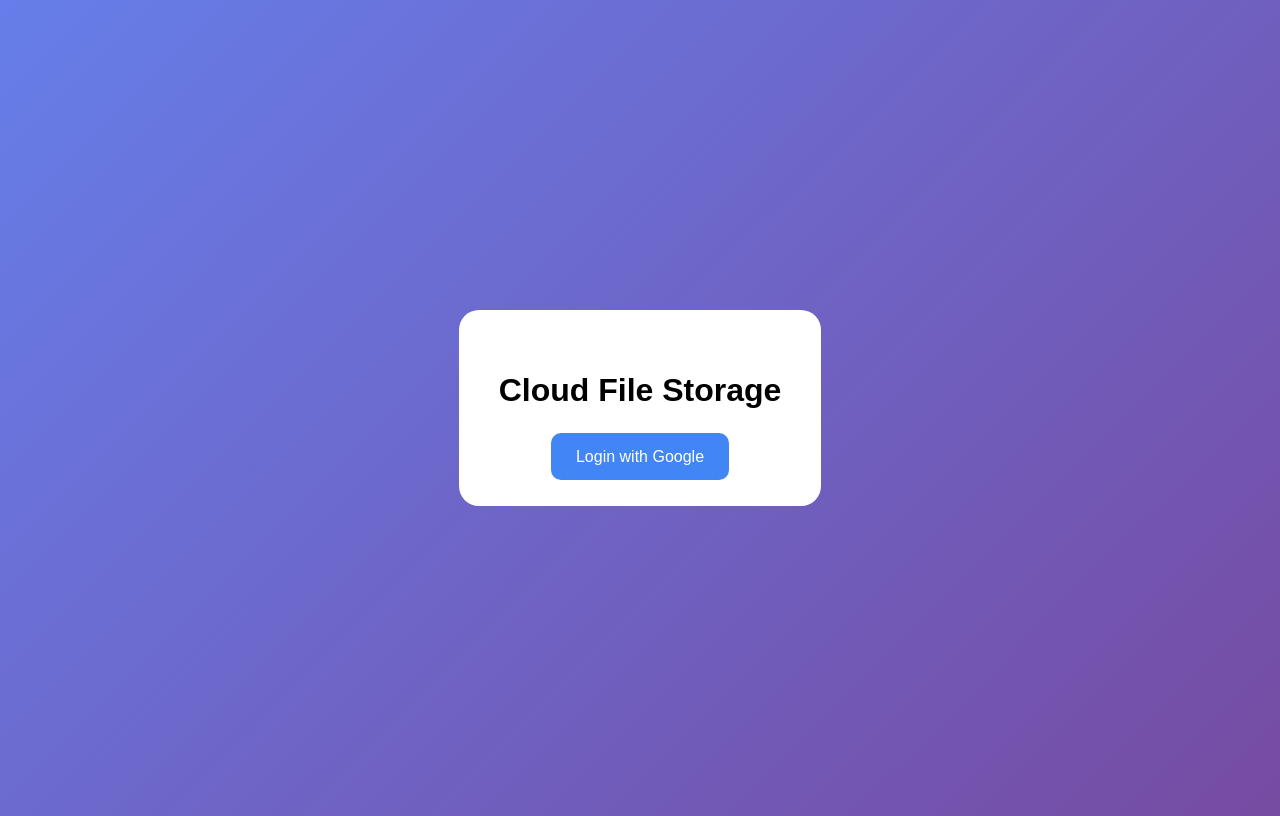
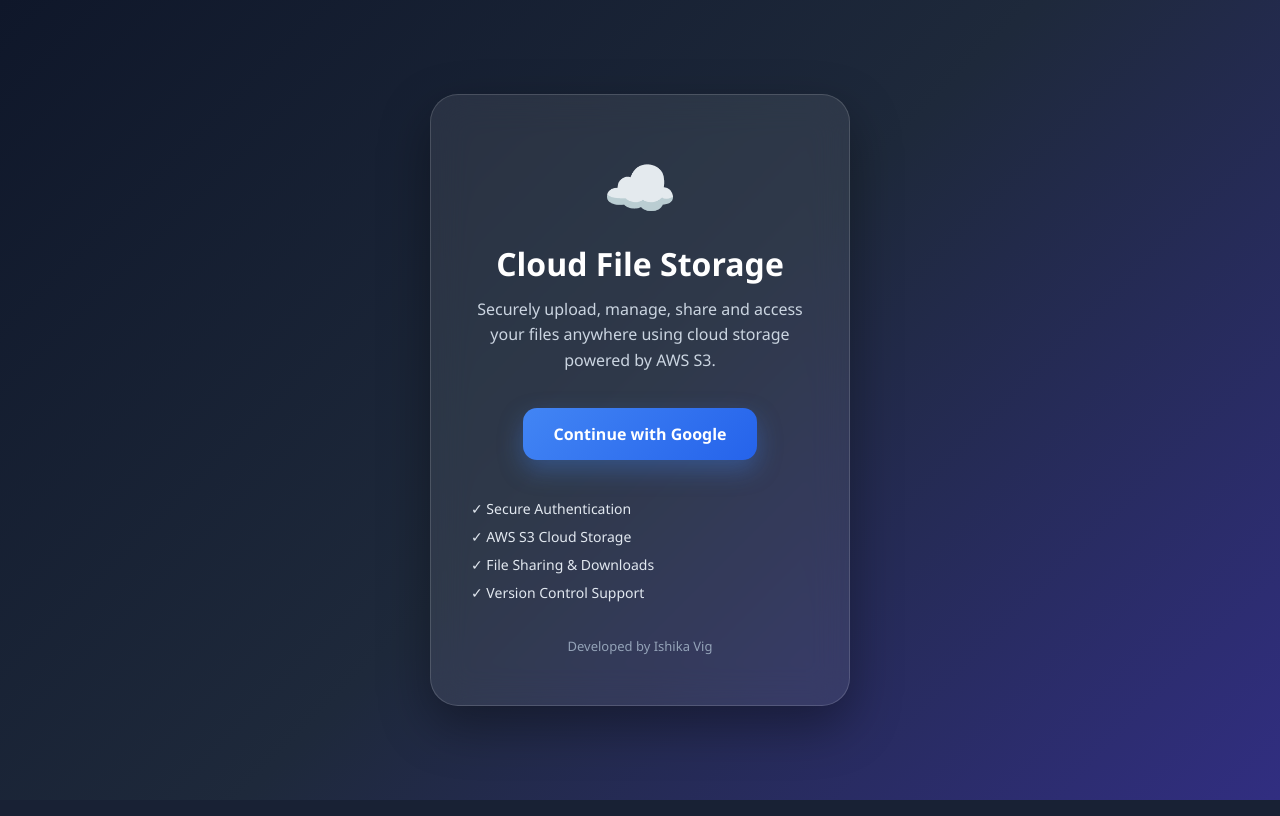
Before and after one commit to ishikavig18-dotcom/cloudstorage_app, a Flask app: page / in a window 1280 px wide. Run offline with Flask 3, Linux system fonts and the light colour scheme.

Commit message:
Update login.html

```diff
--- a/templates/login.html
+++ b/templates/login.html
@@ -1,36 +1,157 @@
 <!DOCTYPE html>
-<html>
+<html lang="en">
+
 <head>
-    <title>Login</title>
+
+    <meta charset="UTF-8">
+    <meta name="viewport"
+          content="width=device-width, initial-scale=1.0">
+
+    <title>Cloud File Storage</title>
 
     <style>
 
+        *{
+            margin:0;
+            padding:0;
+            box-sizing:border-box;
+            font-family:'Segoe UI',sans-serif;
+        }
+
         body{
-            font-family:Arial;
+            min-height:100vh;
             display:flex;
             justify-content:center;
             align-items:center;
-            height:100vh;
-            background:linear-gradient(
+            background:
+            linear-gradient(
                 135deg,
-                #667eea,
-                #764ba2
+                #0f172a,
+                #1e293b,
+                #312e81
             );
+            overflow:hidden;
         }
 
         .card{
-            background:white;
-            padding:40px;
-            border-radius:20px;
+
+            width:420px;
+            padding:50px 40px;
+
+            background:rgba(255,255,255,0.08);
+
+            backdrop-filter:blur(18px);
+
+            border:1px solid rgba(
+                255,
+                255,
+                255,
+                0.15
+            );
+
+            border-radius:28px;
+
             text-align:center;
+
+            box-shadow:
+            0 20px 50px rgba(
+                0,
+                0,
+                0,
+                0.35
+            );
+
         }
 
-        a{
+        .cloud-icon{
+            font-size:60px;
+            margin-bottom:15px;
+        }
+
+        h1{
+            color:white;
+            margin-bottom:12px;
+            font-size:32px;
+        }
+
+        .subtitle{
+            color:#cbd5e1;
+            margin-bottom:35px;
+            line-height:1.6;
+        }
+
+        .google-btn{
+
+            display:inline-block;
+
             text-decoration:none;
-            background:#4285F4;
+
             color:white;
-            padding:15px 25px;
-            border-radius:10px;
+
+            background:
+            linear-gradient(
+                135deg,
+                #4285F4,
+                #2563eb
+            );
+
+            padding:15px 30px;
+
+            border-radius:14px;
+
+            font-size:16px;
+
+            font-weight:600;
+
+            transition:0.3s ease;
+
+            box-shadow:
+            0 10px 25px rgba(
+                66,
+                133,
+                244,
+                0.35
+            );
+
+        }
+
+        .google-btn:hover{
+
+            transform:
+            translateY(-3px);
+
+            box-shadow:
+            0 15px 30px rgba(
+                66,
+                133,
+                244,
+                0.45
+            );
+
+        }
+
+        .features{
+
+            margin-top:35px;
+
+            text-align:left;
+
+            color:#e2e8f0;
+
+            font-size:14px;
+
+            line-height:2;
+
+        }
+
+        .footer{
+
+            margin-top:30px;
+
+            color:#94a3b8;
+
+            font-size:13px;
+
         }
 
     </style>
@@ -39,17 +160,47 @@
 
 <body>
 
-<div class="card">
+    <div class="card">
 
-    <h1>Cloud File Storage</h1>
+        <div class="cloud-icon">
+            ☁️
+        </div>
 
-    <br>
+        <h1>
+            Cloud File Storage
+        </h1>
 
-    <a href="/login">
-        Login with Google
-    </a>
+        <p class="subtitle">
+            Securely upload, manage, share and
+            access your files anywhere using
+            cloud storage powered by AWS S3.
+        </p>
 
-</div>
+        <a href="/login"
+           class="google-btn">
+
+            Continue with Google
+
+        </a>
+
+        <div class="features">
+
+            ✓ Secure Authentication<br>
+
+            ✓ AWS S3 Cloud Storage<br>
+
+            ✓ File Sharing & Downloads<br>
+
+            ✓ Version Control Support
+
+        </div>
+
+        <div class="footer">
+            Developed by Ishika Vig
+        </div>
+
+    </div>
 
 </body>
+
 </html>
```
